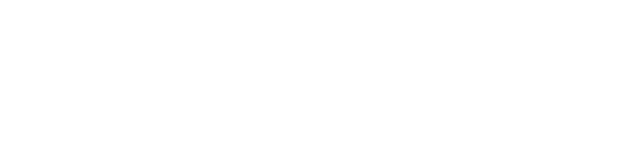
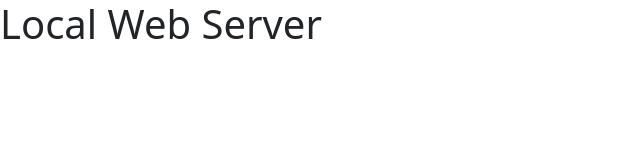
Before and after one commit to Singhzing-kid1/localWebserver, a plain HTML site: page index.html in a window 1280 px wide. Shown: the whole page, without its empty margins (0-640 px from the left). Drawn offline with nearby package versions, Linux system fonts and the light colour scheme.

Commit message:
added some stuff

```diff
--- a/index.html
+++ b/index.html
@@ -3,8 +3,14 @@
   <head>
     <meta charset="utf-8">
     <title>localWebserver</title>
+    <link rel="stylesheet" href="/css/main.css">
+    <link rel="shortcut icon" href="images/favicon.ico">
+    <!-- CSS only -->
+    <link href="https://cdn.jsdelivr.net/npm/bootstrap@5.0.1/dist/css/bootstrap.min.css" rel="stylesheet" integrity="sha384-+0n0xVW2eSR5OomGNYDnhzAbDsOXxcvSN1TPprVMTNDbiYZCxYbOOl7+AMvyTG2x" crossorigin="anonymous">
   </head>
   <body>
+    <h1>Local Web Server</h1>
 
+    <script type="text/javascript" src="/js/main.js"></script>
   </body>
 </html>
```
Also changed, not shown: css/main.css (added), images/about.txt (added), images/android-chrome-192x192.png (added), images/android-chrome-512x512.png (added), images/apple-touch-icon.png (added), images/favicon-16x16.png (added), images/favicon-32x32.png (added), images/favicon.ico (added), js/main.js (added), site.webmanifest (added), 1 other file.
